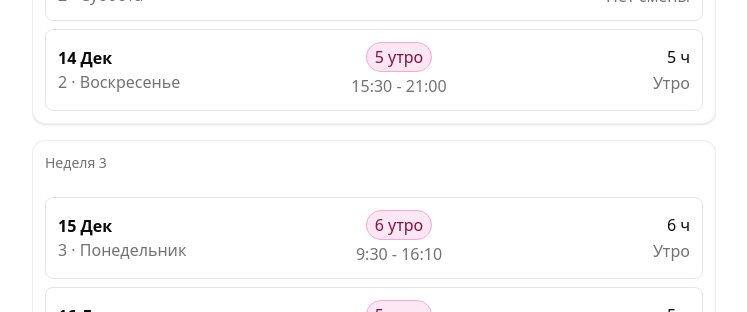
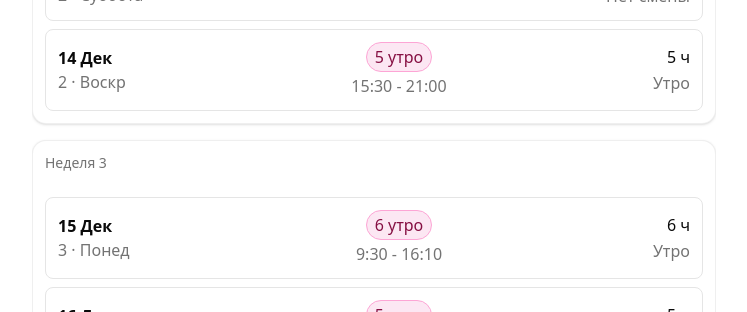
Before and after one commit to Hama-Gama/work-schedule, a React (Vite) app: page / in a window 1280 px wide. Shown: the part 400-712 px from the top of the page, without its empty margins (266-1013 px from the left). Built offline with nearby package versions, Linux system fonts and the light colour scheme.

Commit message:
update days of week

```diff
--- a/src/data/decemberScheduleData.ts
+++ b/src/data/decemberScheduleData.ts
@@ -24,7 +24,7 @@ export const december2025Schedule: DayShift[] = [
 	{
 		date: '2025-12-01',
 		dayOfMonth: 1,
-		weekday: 'Понедельник',
+		weekday: 'Понед',
 		weekNumber: 1,
 		monthName: DECEMBER,
 		shiftType: 'morning',
@@ -90,7 +90,7 @@ export const december2025Schedule: DayShift[] = [
 	{
 		date: '2025-12-07',
 		dayOfMonth: 7,
-		weekday: 'Воскресенье',
+		weekday: 'Воскр',
 		weekNumber: 1,
 		monthName: DECEMBER,
 		shiftType: 'evening',
@@ -103,7 +103,7 @@ export const december2025Schedule: DayShift[] = [
 	{
 		date: '2025-12-08',
 		dayOfMonth: 8,
-		weekday: 'Понедельник',
+		weekday: 'Понед',
 		weekNumber: 2,
 		monthName: DECEMBER,
 		shiftType: 'morning',
@@ -169,7 +169,7 @@ export const december2025Schedule: DayShift[] = [
 	{
 		date: '2025-12-14',
 		dayOfMonth: 14,
-		weekday: 'Воскресенье',
+		weekday: 'Воскр',
 		weekNumber: 2,
 		monthName: DECEMBER,
 		shiftType: 'morning',
@@ -182,7 +182,7 @@ export const december2025Schedule: DayShift[] = [
 	{
 		date: '2025-12-15',
 		dayOfMonth: 15,
-		weekday: 'Понедельник',
+		weekday: 'Понед',
 		weekNumber: 3,
 		monthName: DECEMBER,
 		shiftType: 'morning',
@@ -248,7 +248,7 @@ export const december2025Schedule: DayShift[] = [
 	{
 		date: '2025-12-21',
 		dayOfMonth: 21,
-		weekday: 'Воскресенье',
+		weekday: 'Воскр',
 		weekNumber: 3,
 		monthName: DECEMBER,
 		shiftType: 'evening',
@@ -261,7 +261,7 @@ export const december2025Schedule: DayShift[] = [
 	{
 		date: '2025-12-22',
 		dayOfMonth: 22,
-		weekday: 'Понедельник',
+		weekday: 'Понед',
 		weekNumber: 4,
 		monthName: DECEMBER,
 		shiftType: 'morning',
@@ -327,7 +327,7 @@ export const december2025Schedule: DayShift[] = [
 	{
 		date: '2025-12-28',
 		dayOfMonth: 28,
-		weekday: 'Воскресенье',
+		weekday: 'Воскр',
 		weekNumber: 4,
 		monthName: DECEMBER,
 		shiftType: 'morning',
@@ -340,7 +340,7 @@ export const december2025Schedule: DayShift[] = [
 	{
 		date: '2025-12-29',
 		dayOfMonth: 29,
-		weekday: 'Понедельник',
+		weekday: 'Понед',
 		weekNumber: 5,
 		monthName: DECEMBER,
 		shiftType: 'none',
```
